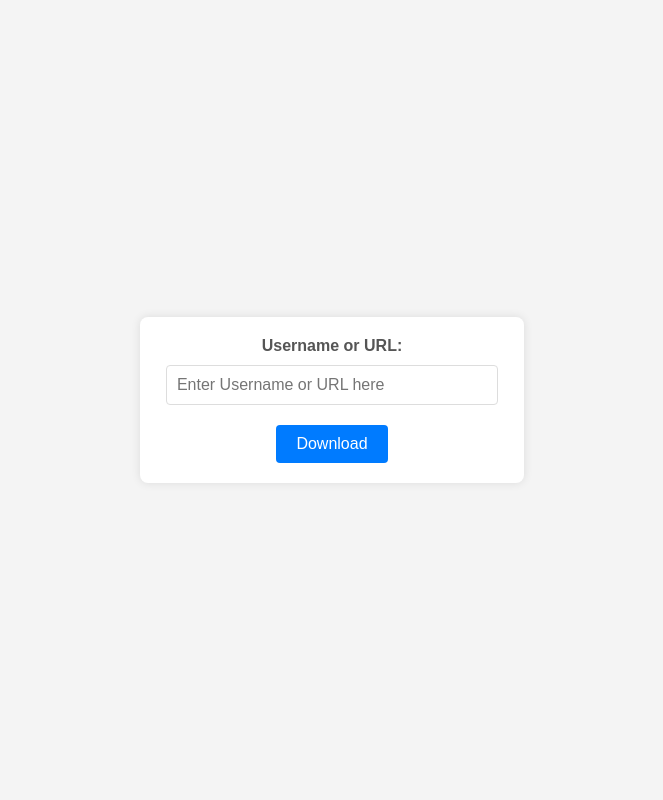
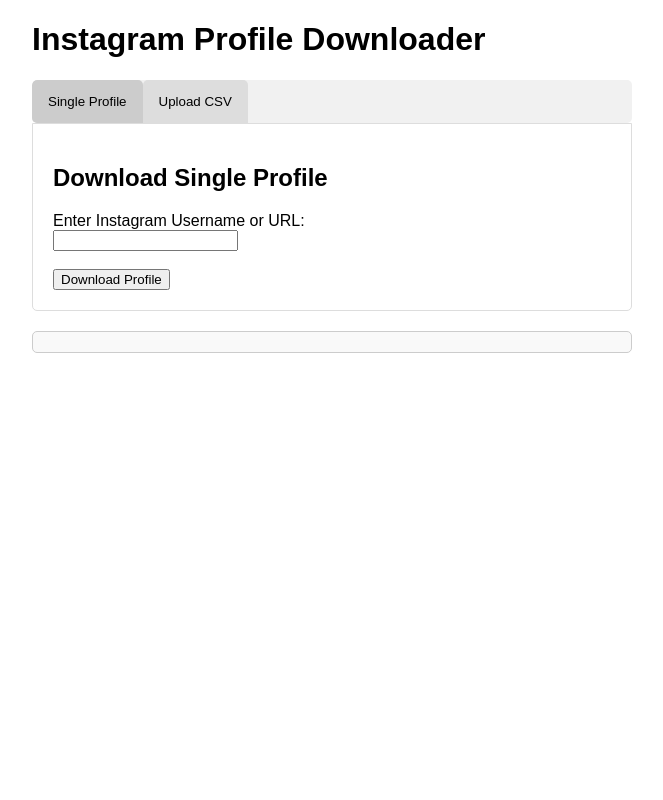
Before and after one commit to prashant-19/Instagram-Profile-Scrapper, a Flask app: page / in a window 1280 px wide. Shown: the whole page, without its empty margins (308-971 px from the left). Run offline with Flask 3, Linux system fonts and the light colour scheme.

Commit message:
understand CSV

```diff
--- a/app.py
+++ b/app.py
@@ -2,35 +2,44 @@
 import shutil
 import instaloader
 import zipfile
+import urllib.parse
+from flask import Flask, request, send_file, render_template, after_this_request, jsonify, redirect, url_for
+from io import BytesIO
+import csv
 import time
-import urllib.parse
-from flask import Flask, request, jsonify, send_file, render_template
 
 app = Flask(__name__)
-L= instaloader.Instaloader()
+L = instaloader.Instaloader()
+
+status_message = ""  # Global variable to store status messages
 
 def download_profile(username):
+    global status_message
     try:
+        status_message = "Starting download..."
         L.download_profile(username, profile_pic=True)
 
         folder_name = username
         os.makedirs(folder_name, exist_ok=True)
 
+        status_message = "Organizing files..."
         for filename in os.listdir('.'):
             if not filename.startswith(username):
                 continue
             if filename.endswith('.jpg') or filename.endswith('.mp4'):
                 shutil.move(filename, os.path.join(folder_name, filename))
 
+        status_message = "Creating ZIP file..."
         zip_filename = folder_name + '.zip'
         with zipfile.ZipFile(zip_filename, 'w') as zip_file:
             for filename in os.listdir(folder_name):
                 extension = os.path.splitext(filename)[1].lower()
-                if extension in ['.mp4', '.jpg', '.jpeg', 'png']:
+                if extension in ['.mp4', '.jpg', '.jpeg', '.png']:
                     zip_file.write(os.path.join(folder_name, filename), arcname=filename)
 
         shutil.rmtree(folder_name)
 
+        status_message = "Download complete!"
         return zip_filename, None
     except instaloader.exceptions.LoginRequiredException:
         return None, "This profile requires login. Please try a different profile."
@@ -51,6 +60,7 @@
 
 @app.route('/download', methods=['POST'])
 def download():
+    global status_message
     username_or_url = request.form.get('username_or_url')
 
     username = get_username(username_or_url)
@@ -61,11 +71,91 @@
     zip_filename, error_message = download_profile(username)
 
     if error_message:
-        return render_template('index.html', error_message=error_message)
+        status_message = error_message
+        return redirect(url_for('home', error_message=error_message))
 
-    return send_file(zip_filename, as_attachment=True)
+    # Serve the file in memory to avoid file locking issues
+    with open(zip_filename, 'rb') as f:
+        file_data = BytesIO(f.read())
+
+    # Cleanup the file after sending
+    @after_this_request
+    def cleanup(response):
+        try:
+            time.sleep(1)  # Delay to ensure file is no longer in use
+            if os.path.exists(zip_filename):
+                os.remove(zip_filename)
+                print(f"File {zip_filename} removed successfully.")
+            else:
+                print(f"File {zip_filename} does not exist.")
+        except Exception as e:
+            print(f"Error removing file: {e}")
+        return response
+
+    status_message = f"Sending file: {zip_filename}"
+    file_data.seek(0)
+    return send_file(file_data, as_attachment=True, download_name=zip_filename)
+
+@app.route('/upload_csv', methods=['POST'])
+def upload_csv():
+    file = request.files['file']
+
+    # Check if a file was uploaded
+    if not file:
+        return redirect(url_for('home', error_message="No file uploaded!"))
+
+    # Read the CSV file in text mode
+    stream = file.stream.read().decode('utf-8').splitlines()  # Decode the stream to a string
+
+    # Initialize CSV reader
+    csv_reader = csv.reader(stream)
+    usernames = []
+
+    # Read each row and handle both row-wise and column-wise usernames
+    for row in csv_reader:
+        for username in row:
+            if username.strip():  # Ensure no empty usernames are added
+                usernames.append(username.strip())
+
+    # Ensure we have usernames after processing the CSV
+    if not usernames:
+        return redirect(url_for('home', error_message="No valid usernames found in the CSV!"))
+
+    # Create a temporary file for combined ZIP
+    combined_zip_fp = BytesIO()
+    with zipfile.ZipFile(combined_zip_fp, 'w') as combined_zip:
+        for username in usernames:
+            zip_filename, error_message = download_profile(username)
+            if error_message:
+                status_message = error_message
+                return redirect(url_for('home', error_message=error_message))
+
+            # Add each profile's ZIP to the combined ZIP
+            with open(zip_filename, 'rb') as f:
+                combined_zip.writestr(os.path.basename(zip_filename), f.read())
+
+    combined_zip_fp.seek(0)
+
+    # Cleanup after sending
+    @after_this_request
+    def cleanup(response):
+        try:
+            # Remove individual profile ZIPs
+            for username in usernames:
+                zip_filename = username + '.zip'
+                if os.path.exists(zip_filename):
+                    os.remove(zip_filename)
+            # No need to remove combined_zip_fp as it's in memory
+        except Exception as e:
+            print(f"Error during cleanup: {e}")
+        return response
+
+    return send_file(combined_zip_fp, as_attachment=True, download_name='combined_profiles.zip')
+
+@app.route('/status')
+def status():
+    global status_message
+    return jsonify({"status": status_message})
 
 if __name__ == "__main__":
-
-    app.run(host='0.0.0.0', port=5000)
-    app.run(debug=True)
+    app.run(host='0.0.0.0', port=5000, debug=True)
--- a/templates/index.html
+++ b/templates/index.html
@@ -5,77 +5,170 @@
     <meta name="viewport" content="width=device-width, initial-scale=1.0">
     <title>Instagram Profile Downloader</title>
     <style>
-        /* Center the content on the page */
         body {
-            display: flex;
-            justify-content: center;
-            align-items: center;
-            height: 100vh;
-            margin: 0;
-            font-family: 'Arial', sans-serif;
-            background-color: #f4f4f4;
+            font-family: Arial, sans-serif;
+            margin: 20px;
         }
-
-        h1 {
-            font-size: 2rem;
-            color: #333;
+        .container {
+            max-width: 600px;
+            margin: auto;
         }
-
-        form {
-            background-color: #fff;
+        .tabs {
+            overflow: hidden;
+            background-color: #f1f1f1;
+            border-radius: 5px;
+        }
+        .tab-button {
+            background-color: #ddd;
+            border: none;
+            outline: none;
+            padding: 14px 16px;
+            cursor: pointer;
+            float: left;
+            border-radius: 5px 5px 0 0;
+        }
+        .tab-button.active {
+            background-color: #ccc;
+        }
+        .tab-content {
+            display: none;
             padding: 20px;
-            border-radius: 8px;
-            box-shadow: 0 0 10px rgba(0, 0, 0, 0.1);
-            text-align: center;
+            border: 1px solid #ddd;
+            border-radius: 0 0 5px 5px;
         }
-
-        label {
+        .tab-content.active {
             display: block;
-            margin-bottom: 10px;
-            font-weight: bold;
-            color: #555;
         }
-
-        input[type="text"] {
-            width: 90%;
+        .status {
+            margin: 20px 0;
             padding: 10px;
-            margin-bottom: 20px;
-            border: 1px solid #ddd;
-            border-radius: 4px;
-            font-size: 1rem;
+            border: 1px solid #ccc;
+            border-radius: 5px;
+            background-color: #f9f9f9;
         }
-
-        button {
-            background-color: #007bff;
-            color: #fff;
-            padding: 10px 20px;
-            border: none;
-            border-radius: 4px;
-            font-size: 1rem;
-            cursor: pointer;
+        .error {
+            color: red;
         }
-
-        button:hover {
-            background-color: #0056b3;
-        }
-
-        p {
-            font-size: 1rem;
-            color: red;
+        .success {
+            color: green;
         }
     </style>
 </head>
 <body>
-    <div>
-        <form method="POST" action="/download">
-            <label for="username_or_url">Username or URL:</label>
-            <input type="text" id="username_or_url" name="username_or_url" placeholder="Enter Username or URL here" required>
-            <button type="submit">Download</button>
-        </form>
+    <div class="container">
+        <h1>Instagram Profile Downloader</h1>
 
-        {% if error_message %}
-            <p>{{ error_message }}</p>
-        {% endif %}
+        <!-- Tabs -->
+        <div class="tabs">
+            <button class="tab-button active" onclick="openTab('singleProfile')">Single Profile</button>
+            <button class="tab-button" onclick="openTab('csvUpload')">Upload CSV</button>
+        </div>
+
+        <!-- Single Profile Tab -->
+        <div id="singleProfile" class="tab-content active">
+            <h2>Download Single Profile</h2>
+            <form id="singleProfileForm" method="POST" action="/download">
+                <label for="username_or_url">Enter Instagram Username or URL:</label><br>
+                <input type="text" id="username_or_url" name="username_or_url" required><br><br>
+                <input type="submit" value="Download Profile">
+            </form>
+        </div>
+
+        <!-- CSV Upload Tab -->
+        <div id="csvUpload" class="tab-content">
+            <h2>Upload CSV File</h2>
+            <form id="csvUploadForm" method="POST" enctype="multipart/form-data" action="/upload_csv">
+                <label for="file">Upload CSV File with Usernames:</label><br>
+                <input type="file" id="file" name="file" accept=".csv" required><br><br>
+                <input type="submit" value="Upload CSV">
+            </form>
+        </div>
+
+        <!-- Status and logs -->
+        <div class="status" id="statusMessage">
+            <!-- Status messages will appear here -->
+        </div>
     </div>
+
+    <script>
+        function openTab(tabId) {
+            // Hide all tabs
+            const tabContents = document.querySelectorAll('.tab-content');
+            tabContents.forEach(tab => tab.classList.remove('active'));
+
+            // Deactivate all tab buttons
+            const tabButtons = document.querySelectorAll('.tab-button');
+            tabButtons.forEach(button => button.classList.remove('active'));
+
+            // Show the selected tab and activate the corresponding button
+            document.getElementById(tabId).classList.add('active');
+            document.querySelector(`.tab-button[onclick="openTab('${tabId}')"]`).classList.add('active');
+        }
+
+        document.addEventListener('DOMContentLoaded', () => {
+            const statusMessageDiv = document.getElementById('statusMessage');
+
+            // Handle single profile download form
+            document.getElementById('singleProfileForm').addEventListener('submit', async (event) => {
+                event.preventDefault();
+
+                const formData = new FormData(event.target);
+                const response = await fetch(event.target.action, {
+                    method: 'POST',
+                    body: formData
+                });
+
+                if (response.ok) {
+                    const blob = await response.blob();
+                    const url = window.URL.createObjectURL(blob);
+                    const a = document.createElement('a');
+                    a.href = url;
+                    a.download = response.headers.get('Content-Disposition').split('filename=')[1].replace(/"/g, '');
+                    document.body.appendChild(a);
+                    a.click();
+                    a.remove();
+                    window.URL.revokeObjectURL(url);
+                } else {
+                    const text = await response.text();
+                    statusMessageDiv.innerHTML = `<span class="error">Error: ${text}</span>`;
+                }
+            });
+
+            // Handle CSV upload form
+            document.getElementById('csvUploadForm').addEventListener('submit', async (event) => {
+                event.preventDefault();
+
+                const formData = new FormData(event.target);
+                const response = await fetch(event.target.action, {
+                    method: 'POST',
+                    body: formData
+                });
+
+                if (response.ok) {
+                    const blob = await response.blob();
+                    const url = window.URL.createObjectURL(blob);
+                    const a = document.createElement('a');
+                    a.href = url;
+                    a.download = 'combined_profiles.zip';
+                    document.body.appendChild(a);
+                    a.click();
+                    a.remove();
+                    window.URL.revokeObjectURL(url);
+                } else {
+                    const text = await response.text();
+                    statusMessageDiv.innerHTML = `<span class="error">Error: ${text}</span>`;
+                }
+            });
+
+            // Fetch status message regularly
+            setInterval(async () => {
+                const response = await fetch('/status');
+                if (response.ok) {
+                    const data = await response.json();
+                    statusMessageDiv.innerHTML = `<span class="success">${data.status}</span>`;
+                }
+            }, 5000);
+        });
+    </script>
 </body>
 </html>
```
